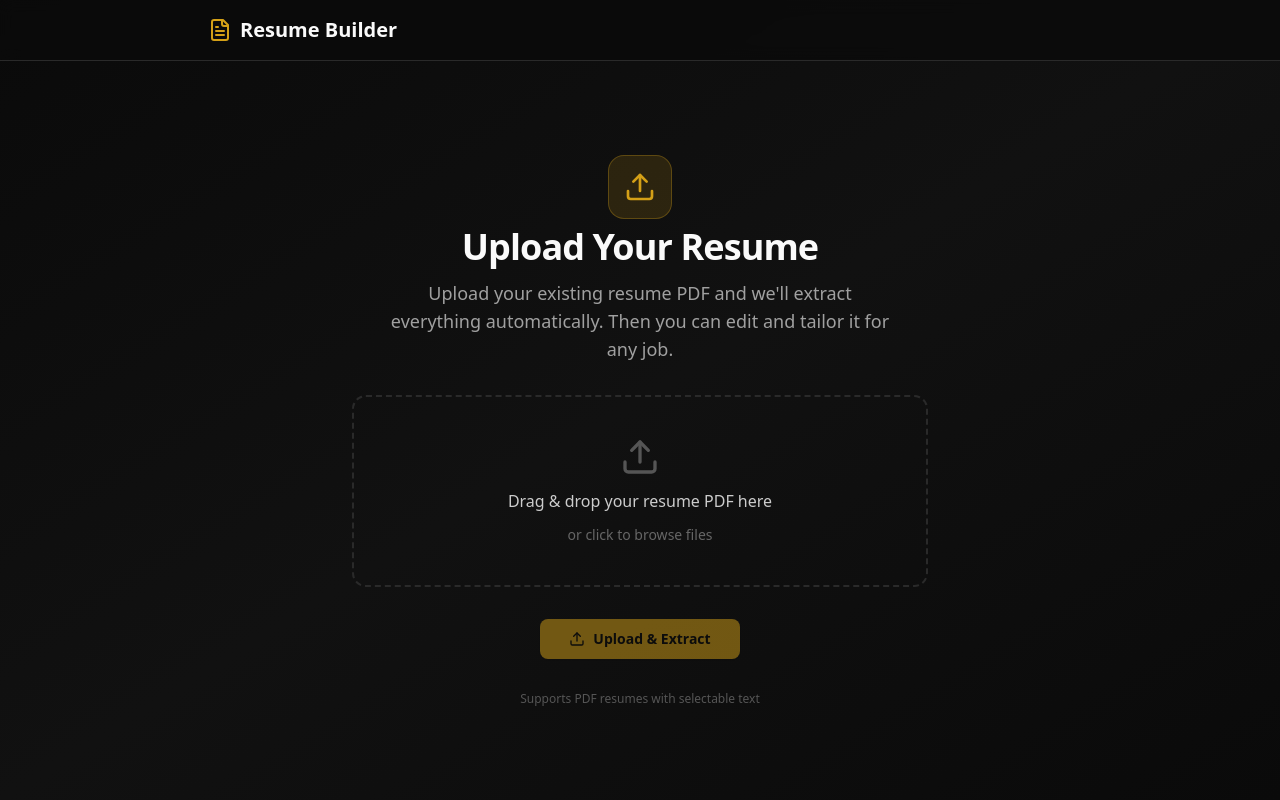
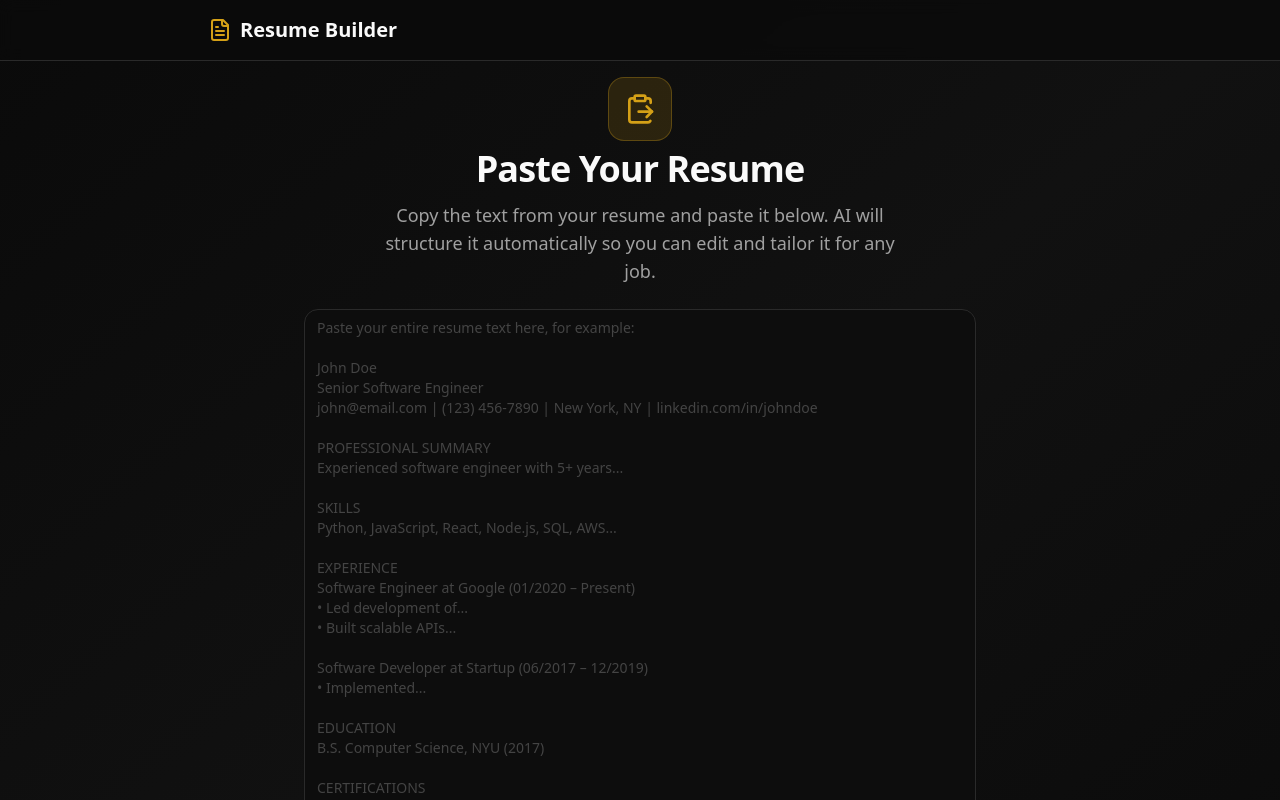
Before and after one commit to Himanshujoshi007/resume-builder, a Next.js app: page / in a window 1280 px wide. Shown: the top 800 px of the page. Built offline with nearby package versions, Linux system fonts and the light colour scheme.

Commit message:
updated resume builder

```diff
--- a/next.config.ts
+++ b/next.config.ts
@@ -6,17 +6,6 @@ const nextConfig: NextConfig = {
   },
   reactStrictMode: false,
   turbopack: {},
-  webpack: (config, { isServer }) => {
-    // Prevent unpdf from being bundled on the server side
-    // It's only used client-side via dynamic import
-    if (isServer) {
-      config.externals = config.externals || [];
-      if (Array.isArray(config.externals)) {
-        config.externals.push('unpdf');
-      }
-    }
-    return config;
-  },
 };
 
 export default nextConfig;
--- a/src/app/page.tsx
+++ b/src/app/page.tsx
@@ -1,6 +1,6 @@
 'use client';
 
-import { useState, useRef } from 'react';
+import { useState } from 'react';
 import { useResumeStore } from '@/lib/resume-store';
 import type { ResumeData } from '@/lib/resume-types';
 import { generateResumePDF } from '@/lib/pdf-generator';
@@ -30,7 +30,7 @@ import {
   Loader2,
   FileText,
   Eye,
-  Upload,
+  ClipboardPaste,
   Sparkles,
   ChevronDown,
   ChevronUp,
@@ -43,11 +43,9 @@ export default function Home() {
   const { resumeData, resetResume, setResumeData } = useResumeStore();
   const [downloading, setDownloading] = useState(false);
 
-  // Upload state
-  const [uploading, setUploading] = useState(false);
-  const [dragActive, setDragActive] = useState(false);
-  const [selectedFile, setSelectedFile] = useState<File | null>(null);
-  const fileInputRef = useRef<HTMLInputElement>(null);
+  // Paste state
+  const [resumeText, setResumeText] = useState('');
+  const [parsing, setParsing] = useState(false);
 
   // AI Tailor state
   const [jobDescription, setJobDescription] = useState('');
@@ -56,50 +54,23 @@ export default function Home() {
   const [tailoring, setTailoring] = useState(false);
   const [matchScore, setMatchScore] = useState<MatchScore | null>(null);
 
-  // Flow state: false = upload screen, true = editor
+  // Flow state: false = paste screen, true = editor
   const [hasResume, setHasResume] = useState(false);
 
   const { toast } = useToast();
 
-  // ─── Upload handlers ───────────────────────────────────────
-  const handleFileSelect = (file: File) => {
-    if (!file.type.includes('pdf') && !file.name.toLowerCase().endsWith('.pdf')) {
-      toast({ title: 'Invalid File', description: 'Please upload a PDF file.', variant: 'destructive' });
+  // ─── Parse pasted resume ──────────────────────────────────
+  const handleParse = async () => {
+    if (!resumeText.trim()) {
+      toast({ title: 'Empty Resume', description: 'Please paste your resume text first.', variant: 'destructive' });
       return;
     }
-    setSelectedFile(file);
-  };
-
-  const handleDrag = (e: React.DragEvent) => {
-    e.preventDefault();
-    e.stopPropagation();
-    if (e.type === 'dragenter' || e.type === 'dragover') setDragActive(true);
-    else if (e.type === 'dragleave') setDragActive(false);
-  };
-
-  const handleDrop = (e: React.DragEvent) => {
-    e.preventDefault();
-    e.stopPropagation();
-    setDragActive(false);
-    if (e.dataTransfer.files && e.dataTransfer.files[0]) handleFileSelect(e.dataTransfer.files[0]);
-  };
-
-  const handleInputChange = (e: React.ChangeEvent<HTMLInputElement>) => {
-    if (e.target.files && e.target.files[0]) handleFileSelect(e.target.files[0]);
-  };
-
-  const handleUpload = async () => {
-    if (!selectedFile) return;
-    setUploading(true);
+    setParsing(true);
     try {
-      // Send the PDF file to the server
-      // Server uses unpdf (serverless-compatible) to extract text, then AI structures it
-      const formData = new FormData();
-      formData.append('resume', selectedFile);
-
       const response = await fetch('/api/parse-resume', {
         method: 'POST',
-        body: formData,
+        headers: { 'Content-Type': 'application/json' },
+        body: JSON.stringify({ text: resumeText.trim() }),
       });
 
       if (!response.ok) {
@@ -120,14 +91,14 @@ export default function Home() {
 
       const data = await response.json();
       setResumeData(data.resumeData as ResumeData);
-      setSelectedFile(null);
+      setResumeText('');
       setHasResume(true);
-      toast({ title: 'Resume Uploaded', description: 'Your resume has been parsed successfully. You can now edit and tailor it.' });
+      toast({ title: 'Resume Parsed', description: 'Your resume has been structured successfully. You can now edit and tailor it.' });
     } catch (error) {
-      console.error('Upload error:', error);
-      toast({ title: 'Upload Failed', description: error instanceof Error ? error.message : 'Failed to parse resume.', variant: 'destructive' });
+      console.error('Parse error:', error);
+      toast({ title: 'Parse Failed', description: error instanceof Error ? error.message : 'Failed to parse resume.', variant: 'destructive' });
     } finally {
-      setUploading(false);
+      setParsing(false);
     }
   };
 
@@ -180,7 +151,7 @@ export default function Home() {
     }
   };
 
-  // ─── PDF Download (client-side, no server needed!) ──────────
+  // ─── PDF Download (client-side) ────────────────────────────
   const handleDownloadPDF = async () => {
     setDownloading(true);
     try {
@@ -197,13 +168,14 @@ export default function Home() {
   const handleReset = () => {
     resetResume();
     setHasResume(false);
+    setResumeText('');
     setJobDescription('');
     setPersonalInstructions('');
     setMatchScore(null);
     toast({ title: 'Reset', description: 'Resume has been reset.' });
   };
 
-  // ─── UPLOAD SCREEN ─────────────────────────────────────────
+  // ─── PASTE SCREEN ─────────────────────────────────────────
   if (!hasResume) {
     return (
       <div className="min-h-screen flex flex-col bg-gradient-to-br from-[#0a0a0a] via-[#111] to-[#0a0a0a]">
@@ -215,91 +187,92 @@ export default function Home() {
         </header>
 
         <main className="flex-1 flex items-center justify-center p-4">
-          <div className="max-w-xl w-full text-center space-y-8">
+          <div className="max-w-2xl w-full text-center space-y-6">
             <div className="space-y-3">
               <div className="inline-flex items-center justify-center w-16 h-16 rounded-2xl bg-[#d4a017]/15 border border-[#d4a017]/30 mb-2">
-                <Upload className="h-8 w-8 text-[#d4a017]" />
+                <ClipboardPaste className="h-8 w-8 text-[#d4a017]" />
               </div>
               <h2 className="text-3xl sm:text-4xl font-bold text-[#fafafa] tracking-tight">
-                Upload Your Resume
+                Paste Your Resume
               </h2>
               <p className="text-lg text-[#a0a0a0] max-w-lg mx-auto">
-                Upload your existing resume PDF and we&apos;ll extract everything automatically. Then you can edit and tailor it for any job.
+                Copy the text from your resume and paste it below. AI will structure it automatically so you can edit and tailor it for any job.
               </p>
             </div>
 
-            {/* Drop Zone */}
-            <div
-              onDragEnter={handleDrag}
-              onDragLeave={handleDrag}
-              onDragOver={handleDrag}
-              onDrop={handleDrop}
-              onClick={() => !selectedFile && fileInputRef.current?.click()}
-              className={`
-                relative border-2 border-dashed rounded-xl p-10 text-center cursor-pointer
-                transition-all duration-200
-                ${dragActive
-                  ? 'border-[#d4a017] bg-[#d4a017]/10 scale-[1.02]'
-                  : selectedFile
-                    ? 'border-[#d4a017]/60 bg-[#d4a017]/5'
-                    : 'border-[#2a2a2a] hover:border-[#d4a017]/60 hover:bg-[#141414]'
-                }
-              `}
-            >
-              <input
-                ref={fileInputRef}
-                type="file"
-                accept=".pdf,application/pdf"
-                onChange={handleInputChange}
-                className="hidden"
+            {/* Paste Area */}
+            <div className="space-y-3">
+              <Textarea
+                value={resumeText}
+                onChange={(e) => setResumeText(e.target.value)}
+                placeholder={`Paste your entire resume text here, for example:
+
+John Doe
+Senior Software Engineer
+john@email.com | (123) 456-7890 | New York, NY | linkedin.com/in/johndoe
+
+PROFESSIONAL SUMMARY
+Experienced software engineer with 5+ years...
+
+SKILLS
+Python, JavaScript, React, Node.js, SQL, AWS...
+
+EXPERIENCE
+Software Engineer at Google (01/2020 – Present)
+• Led development of...
+• Built scalable APIs...
+
+Software Developer at Startup (06/2017 – 12/2019)
+• Implemented...
+
+EDUCATION
+B.S. Computer Science, NYU (2017)
+
+CERTIFICATIONS
+AWS Solutions Architect, Google Cloud Professional...
+
+PROJECTS
+E-Commerce Platform
+• Built full-stack application...`}
+                rows={16}
+                className="resize-y text-sm bg-[#0d0d0d] border-[#2a2a2a] text-[#fafafa] placeholder:text-[#444] focus:border-[#d4a017] rounded-xl"
               />
-              {selectedFile ? (
-                <div className="flex flex-col items-center gap-3">
-                  <div className="w-14 h-14 rounded-full bg-[#d4a017]/15 flex items-center justify-center">
-                    <FileText className="h-7 w-7 text-[#d4a017]" />
-                  </div>
-                  <p className="font-semibold text-[#fafafa]">{selectedFile.name}</p>
-                  <p className="text-sm text-[#a0a0a0]">{(selectedFile.size / 1024).toFixed(1)} KB</p>
-                  <Button
-                    variant="ghost"
-                    size="sm"
-                    onClick={(e) => { e.stopPropagation(); setSelectedFile(null); if (fileInputRef.current) fileInputRef.current.value = ''; }}
-                    className="text-xs text-[#a0a0a0] hover:text-[#fafafa]"
+
+              <div className="flex items-center justify-between text-xs text-[#555]">
+                <span>{resumeText.length > 0 ? `${resumeText.length.toLocaleString()} characters` : 'Paste your resume above'}</span>
+                {resumeText.length > 0 && (
+                  <button
+                    onClick={() => setResumeText('')}
+                    className="text-[#888] hover:text-[#d4a017] transition-colors"
                   >
-                    Choose a different file
-                  </Button>
-                </div>
-              ) : (
-                <div className="flex flex-col items-center gap-3">
-                  <Upload className={`h-10 w-10 ${dragActive ? 'text-[#d4a017]' : 'text-[#555]'}`} />
-                  <p className="font-medium text-[#ccc]">Drag & drop your resume PDF here</p>
-                  <p className="text-sm text-[#666]">or click to browse files</p>
-                </div>
-              )}
+                    Clear
+                  </button>
+                )}
+              </div>
             </div>
 
-            {/* Upload Button */}
+            {/* Parse Button */}
             <Button
-              onClick={handleUpload}
-              disabled={!selectedFile || uploading}
+              onClick={handleParse}
+              disabled={!resumeText.trim() || parsing}
               size="lg"
               className="gap-2 min-w-[200px] bg-[#d4a017] hover:bg-[#b8860b] text-[#0a0a0a] font-semibold"
             >
-              {uploading ? (
+              {parsing ? (
                 <>
                   <Loader2 className="h-5 w-5 animate-spin" />
-                  Parsing Resume...
+                  Structuring Resume...
                 </>
               ) : (
                 <>
-                  <Upload className="h-5 w-5" />
-                  Upload & Extract
+                  <Sparkles className="h-5 w-5" />
+                  Parse & Structure
                 </>
               )}
             </Button>
 
             <p className="text-xs text-[#555]">
-              Supports PDF resumes with selectable text
+              AI will automatically organize your resume into categories: personal info, summary, skills, experience, education, certifications & projects.
             </p>
           </div>
         </main>
```
Also changed, not shown: src/app/api/parse-resume/route.ts (+11 -39 lines).
